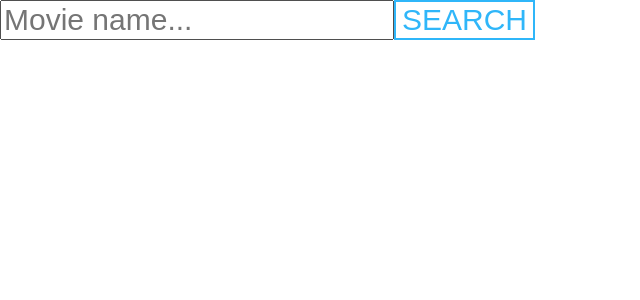
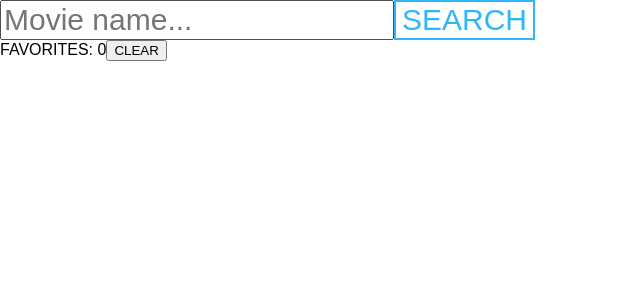
Before and after one commit to marianoiglesiasmarchese/react_app, a React (Create React App) app: page / in a window 1280 px wide. Shown: the top 300 px of the page, without its empty margins (0-640 px from the left). Built offline with nearby package versions, Linux system fonts and the light colour scheme.

Commit message:
cambios en clase

```diff
--- a/src/App.js
+++ b/src/App.js
@@ -12,6 +12,7 @@ class App extends Component {
     super(props);
     this.state = {
       data: [],
+      favorites: [],
     }
   }
 
@@ -23,11 +24,27 @@ class App extends Component {
     });
   }
 
+  handleAddFavorite = movie => {
+    if( this.state.favorites.includes( each => movie.title !== each.title )){
+      this.setState({
+        favorites: [...this.state.favorites, movie]
+      });
+    }
+  }
+
+  clearState = () => {
+    this.setState({
+      favorites: []
+    });
+  }
+
   render() {
     return (
       <div className="container">
         <Search onSearch={this.handleSearchChange} />
-        <Grid data= {this.state.data}/>
+        <span className="text">FAVORITES: {`${this.state.favorites.length}`}</span>
+        <button onClick={this.clearState}>CLEAR</button>
+        <Grid data={this.state.data} addFavorite={this.handleAddFavorite} />
       </div>
     );
   }
--- a/src/Grid.js
+++ b/src/Grid.js
@@ -2,9 +2,9 @@ import React from 'react';
 import Movie from './Movie';
 import './App.css';
 
-const Grid = ({ data }) => (
+const Grid = ({ data, addFavorite }) => (
     <div className="grid">
-        {data.map((element) => <Movie key={element.imdbID} data={element} />)}
+        {data.map((element) => <Movie key={element.imdbID} data={element} addFavorite={addFavorite} />)}
     </div>
 );
 
--- a/src/Movie.js
+++ b/src/Movie.js
@@ -1,10 +1,11 @@
 import React from 'react';
 import './App.css';
 
-const Movie = ({ data }) => (
+const Movie = ({ data, addFavorite }) => (
     <div className="movie">
         <span className="title">{`${data.Title} - ${data.Year}`}</span>
         <img className="poster" src={data.Poster} alt={`${data.Title}-img`} />
+        <button onClick={() => addFavorite(data)}>ADD</button>
     </div>
 );
 
```
Also changed, not shown: package.json (line endings or trailing spaces), 1 other file (tests, documents, lock files or other folders).
